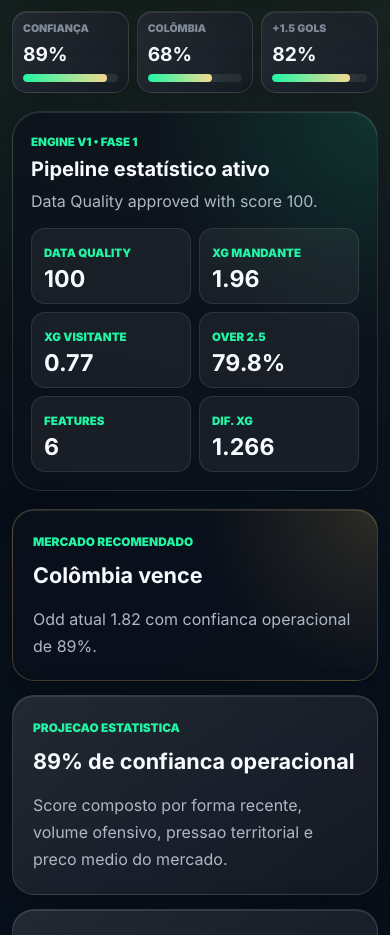
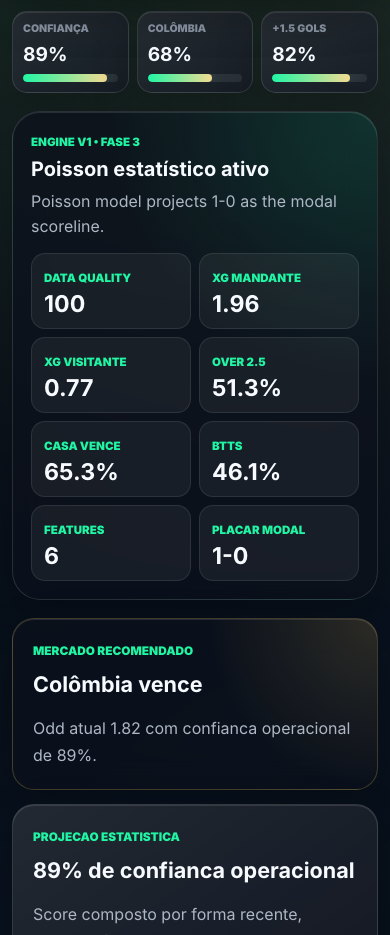
Before and after one commit to duqueroleta/DuqueSports-Codex, a React (Vite) app: page /jogos/1 in a window 390 px wide. Shown: the part 880-1815 px from the top of the page. Built offline with nearby package versions, Linux system fonts and the light colour scheme.

Commit message:
Add Poisson statistical core

```diff
--- a/src/engine/core/contracts.js
+++ b/src/engine/core/contracts.js
@@ -35,10 +35,10 @@
  * @property {number} expectedHomeGoals
  * @property {number} expectedAwayGoals
  * @property {number} confidence
- * @property {{homeWin:number, draw:number, awayWin:number, over25:number, btts:number}} probabilities
+ * @property {{homeWin:number, draw:number, awayWin:number, over25:number, under25:number, btts:number}} probabilities
  * @property {string[]} explanation
  */
 
-const ENGINE_VERSION = 'duque-score-engine-v1.phase-1';
+const ENGINE_VERSION = 'duque-score-engine-v1.phase-3';
 
 export { ENGINE_VERSION };
--- a/src/engine/projection/ProjectionPipeline.js
+++ b/src/engine/projection/ProjectionPipeline.js
@@ -4,29 +4,10 @@ import { buildFeatureStoreSnapshot } from '../feature-store/FeatureStore.js';
 import { getMatchFeatureValue, getTeamFeatureValue } from '../feature-store/FeatureSelectors.js';
 import { runOpponentStrengthEngine } from '../preprocessing/OpponentStrengthEngine.js';
 import { runRecencyEngine } from '../preprocessing/RecencyEngine.js';
+import { runPoissonEngine } from '../statistical/PoissonEngine.js';
 
 function clamp(value, min, max) {
   return Math.min(max, Math.max(min, value));
-}
-
-function roundProbability(value) {
-  return Number(clamp(value, 1, 98).toFixed(1));
-}
-
-function buildProbabilities(homeGoals, awayGoals) {
-  const totalGoals = homeGoals + awayGoals;
-  const goalDifference = homeGoals - awayGoals;
-  const homeWin = 50 + (goalDifference * 18);
-  const awayWin = 50 - (goalDifference * 18);
-  const draw = 28 - (Math.abs(goalDifference) * 5);
-
-  return {
-    homeWin: roundProbability(homeWin),
-    draw: roundProbability(draw),
-    awayWin: roundProbability(awayWin),
-    over25: roundProbability((totalGoals - 1.8) * 32 + 50),
-    btts: roundProbability(Math.min(homeGoals, awayGoals) * 34 + 30),
-  };
 }
 
 function calculateConfidence(dataQualityScore, homeAdjusted, awayAdjusted) {
@@ -66,6 +47,10 @@ function runProjectionPipeline(matchInput) {
   const awayAdjustedXg = getTeamFeatureValue(featureStore, 'away', 'adjusted_xg');
   const expectedHomeGoals = Number((homeAdjustedXg * venueHomeModifier * knockoutModifier).toFixed(2));
   const expectedAwayGoals = Number((awayAdjustedXg * venueAwayModifier * knockoutModifier).toFixed(2));
+  const poisson = runPoissonEngine({
+    homeLambda: expectedHomeGoals,
+    awayLambda: expectedAwayGoals,
+  });
   const confidence = calculateConfidence(dataQuality.score, homeAdjusted, awayAdjusted);
 
   return {
@@ -75,13 +60,14 @@ function runProjectionPipeline(matchInput) {
     expectedHomeGoals,
     expectedAwayGoals,
     confidence,
-    probabilities: buildProbabilities(expectedHomeGoals, expectedAwayGoals),
+    probabilities: poisson.probabilities,
     explanation: [
       `Data Quality approved with score ${dataQuality.score}.`,
       `Feature Store registered ${featureStore.catalogSize} official feature definitions.`,
       `${matchInput.homeTeam.name} adjusted xG stored as ${homeAdjustedXg}.`,
       `${matchInput.awayTeam.name} adjusted xG stored as ${awayAdjustedXg}.`,
       `xG differential stored as ${getMatchFeatureValue(featureStore, 'xg_differential')}.`,
+      `Poisson model projects ${poisson.correctScore.homeGoals}-${poisson.correctScore.awayGoals} as the modal scoreline.`,
       matchInput.context.isKnockout ? 'Knockout context reduced goal expectation.' : 'Standard competition context preserved goal expectation.',
     ],
     trace: {
@@ -89,6 +75,7 @@ function runProjectionPipeline(matchInput) {
       featureStore,
       recency: { home: homeRecency, away: awayRecency },
       opponentStrength: { home: homeAdjusted, away: awayAdjusted },
+      statistical: { poisson },
     },
   };
 }
--- /dev/null
+++ b/src/engine/statistical/PoissonEngine.js
@@ -0,0 +1,125 @@
+const DEFAULT_MAX_GOALS = 7;
+
+function clampLambda(value) {
+  if (!Number.isFinite(value)) {
+    return 0.01;
+  }
+
+  return Math.min(5, Math.max(0.01, value));
+}
+
+function factorial(value) {
+  if (value <= 1) {
+    return 1;
+  }
+
+  let result = 1;
+
+  for (let index = 2; index <= value; index += 1) {
+    result *= index;
+  }
+
+  return result;
+}
+
+function poissonProbability(lambda, goals) {
+  const safeLambda = clampLambda(lambda);
+
+  return (Math.exp(-safeLambda) * (safeLambda ** goals)) / factorial(goals);
+}
+
+function roundPercent(value) {
+  return Number((value * 100).toFixed(1));
+}
+
+function buildScoreMatrix(homeLambda, awayLambda, maxGoals = DEFAULT_MAX_GOALS) {
+  const matrix = [];
+  let totalMass = 0;
+
+  for (let homeGoals = 0; homeGoals <= maxGoals; homeGoals += 1) {
+    for (let awayGoals = 0; awayGoals <= maxGoals; awayGoals += 1) {
+      const probability = poissonProbability(homeLambda, homeGoals) * poissonProbability(awayLambda, awayGoals);
+
+      totalMass += probability;
+      matrix.push({
+        homeGoals,
+        awayGoals,
+        probability,
+      });
+    }
+  }
+
+  return matrix.map((scoreline) => ({
+    ...scoreline,
+    probability: scoreline.probability / totalMass,
+  }));
+}
+
+function findMostLikelyScore(matrix) {
+  return matrix.reduce((bestScore, scoreline) => (
+    scoreline.probability > bestScore.probability ? scoreline : bestScore
+  ), matrix[0]);
+}
+
+function runPoissonEngine({ homeLambda, awayLambda, maxGoals = DEFAULT_MAX_GOALS }) {
+  const matrix = buildScoreMatrix(homeLambda, awayLambda, maxGoals);
+  const totals = matrix.reduce((accumulator, scoreline) => {
+    const totalGoals = scoreline.homeGoals + scoreline.awayGoals;
+
+    if (scoreline.homeGoals > scoreline.awayGoals) {
+      accumulator.homeWin += scoreline.probability;
+    } else if (scoreline.homeGoals === scoreline.awayGoals) {
+      accumulator.draw += scoreline.probability;
+    } else {
+      accumulator.awayWin += scoreline.probability;
+    }
+
+    if (totalGoals > 2.5) {
+      accumulator.over25 += scoreline.probability;
+    } else {
+      accumulator.under25 += scoreline.probability;
+    }
+
+    if (scoreline.homeGoals > 0 && scoreline.awayGoals > 0) {
+      accumulator.btts += scoreline.probability;
+    }
+
+    return accumulator;
+  }, {
+    homeWin: 0,
+    draw: 0,
+    awayWin: 0,
+    over25: 0,
+    under25: 0,
+    btts: 0,
+  });
+  const correctScore = findMostLikelyScore(matrix);
+
+  return {
+    model: 'poisson-goals-v1',
+    inputs: {
+      homeLambda: clampLambda(homeLambda),
+      awayLambda: clampLambda(awayLambda),
+      maxGoals,
+    },
+    probabilities: {
+      homeWin: roundPercent(totals.homeWin),
+      draw: roundPercent(totals.draw),
+      awayWin: roundPercent(totals.awayWin),
+      over25: roundPercent(totals.over25),
+      under25: roundPercent(totals.under25),
+      btts: roundPercent(totals.btts),
+    },
+    correctScore: {
+      homeGoals: correctScore.homeGoals,
+      awayGoals: correctScore.awayGoals,
+      probability: roundPercent(correctScore.probability),
+    },
+    matrix: matrix.map((scoreline) => ({
+      ...scoreline,
+      probability: Number(scoreline.probability.toFixed(6)),
+    })),
+  };
+}
+
+export { buildScoreMatrix, poissonProbability, runPoissonEngine };
--- a/src/pages/MatchDetailPage.jsx
+++ b/src/pages/MatchDetailPage.jsx
@@ -115,11 +115,11 @@ function MatchDetailPage() {
       </section>
 
       {engineProjection && !engineProjection.blocked ? (
-        <section className="engine-projection-panel" aria-label="DUQUE Sports AI Engine v1 fase 1">
+        <section className="engine-projection-panel" aria-label="DUQUE Score Engine v1 fase 3">
           <div>
-            <span>Engine v1 • Fase 1</span>
-            <strong>Pipeline estatístico ativo</strong>
-            <p>{engineProjection.explanation[0]}</p>
+            <span>Engine v1 • Fase 3</span>
+            <strong>Poisson estatístico ativo</strong>
+            <p>{engineProjection.explanation[5]}</p>
           </div>
           <div className="engine-projection-metrics">
             <article>
@@ -139,12 +139,24 @@ function MatchDetailPage() {
               <strong>{engineProjection.probabilities.over25}%</strong>
             </article>
             <article>
+              <span>Casa vence</span>
+              <strong>{engineProjection.probabilities.homeWin}%</strong>
+            </article>
+            <article>
+              <span>BTTS</span>
+              <strong>{engineProjection.probabilities.btts}%</strong>
+            </article>
+            <article>
               <span>Features</span>
               <strong>{engineProjection.trace.featureStore.catalogSize}</strong>
             </article>
             <article>
-              <span>Dif. xG</span>
-              <strong>{engineProjection.trace.featureStore.features.match[0].value}</strong>
+              <span>Placar modal</span>
+              <strong>
+                {engineProjection.trace.statistical.poisson.correctScore.homeGoals}
+                -
+                {engineProjection.trace.statistical.poisson.correctScore.awayGoals}
+              </strong>
             </article>
           </div>
         </section>
--- a/src/styles/page-detail.css
+++ b/src/styles/page-detail.css
@@ -241,7 +241,7 @@
 
 .engine-projection-metrics {
   display: grid;
-  grid-template-columns: repeat(6, minmax(0, 1fr));
+  grid-template-columns: repeat(4, minmax(0, 1fr));
   gap: 8px;
 }
 
```
Also changed, not shown: 2 other files (tests, documents, lock files or other folders).
